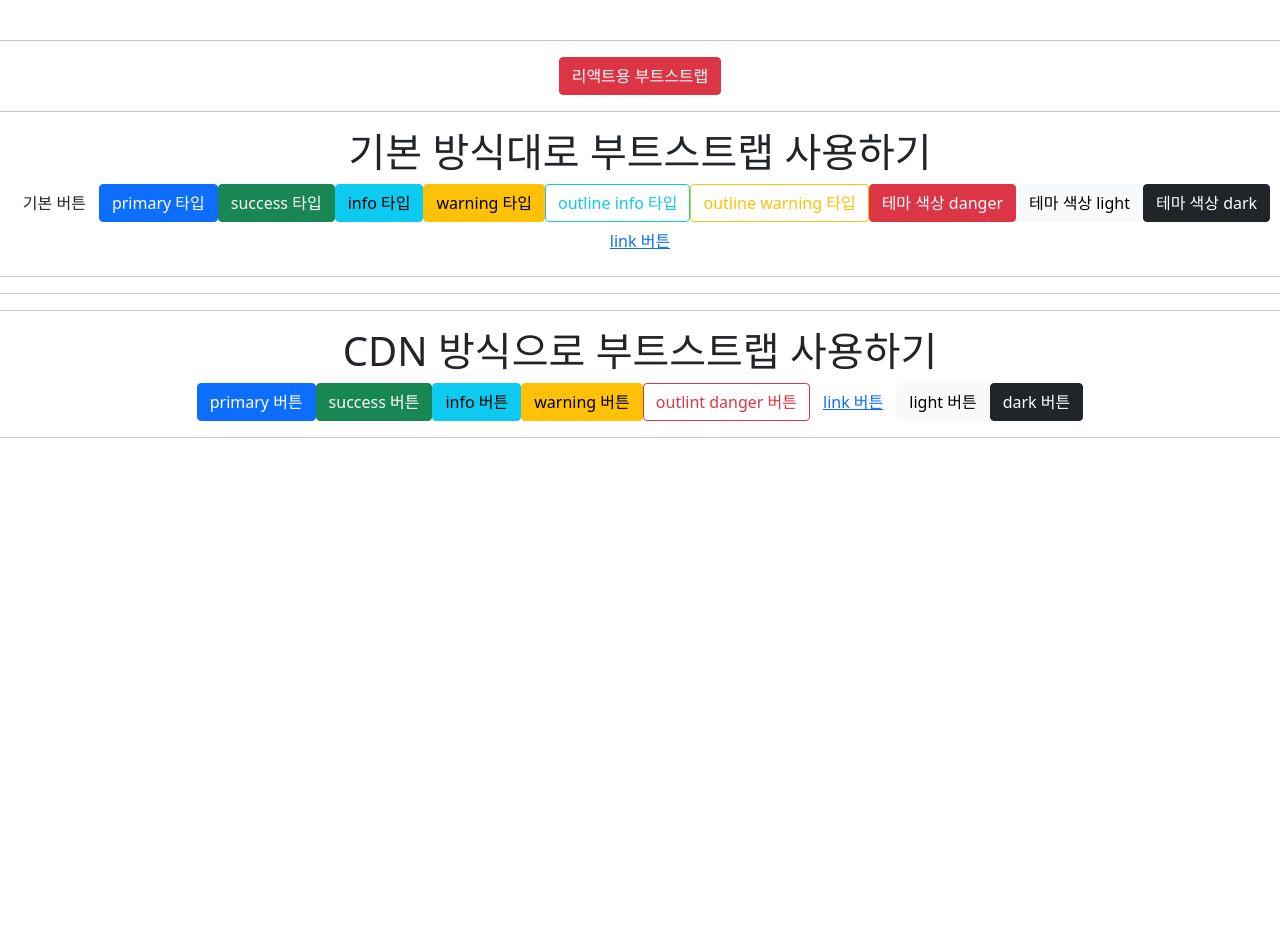
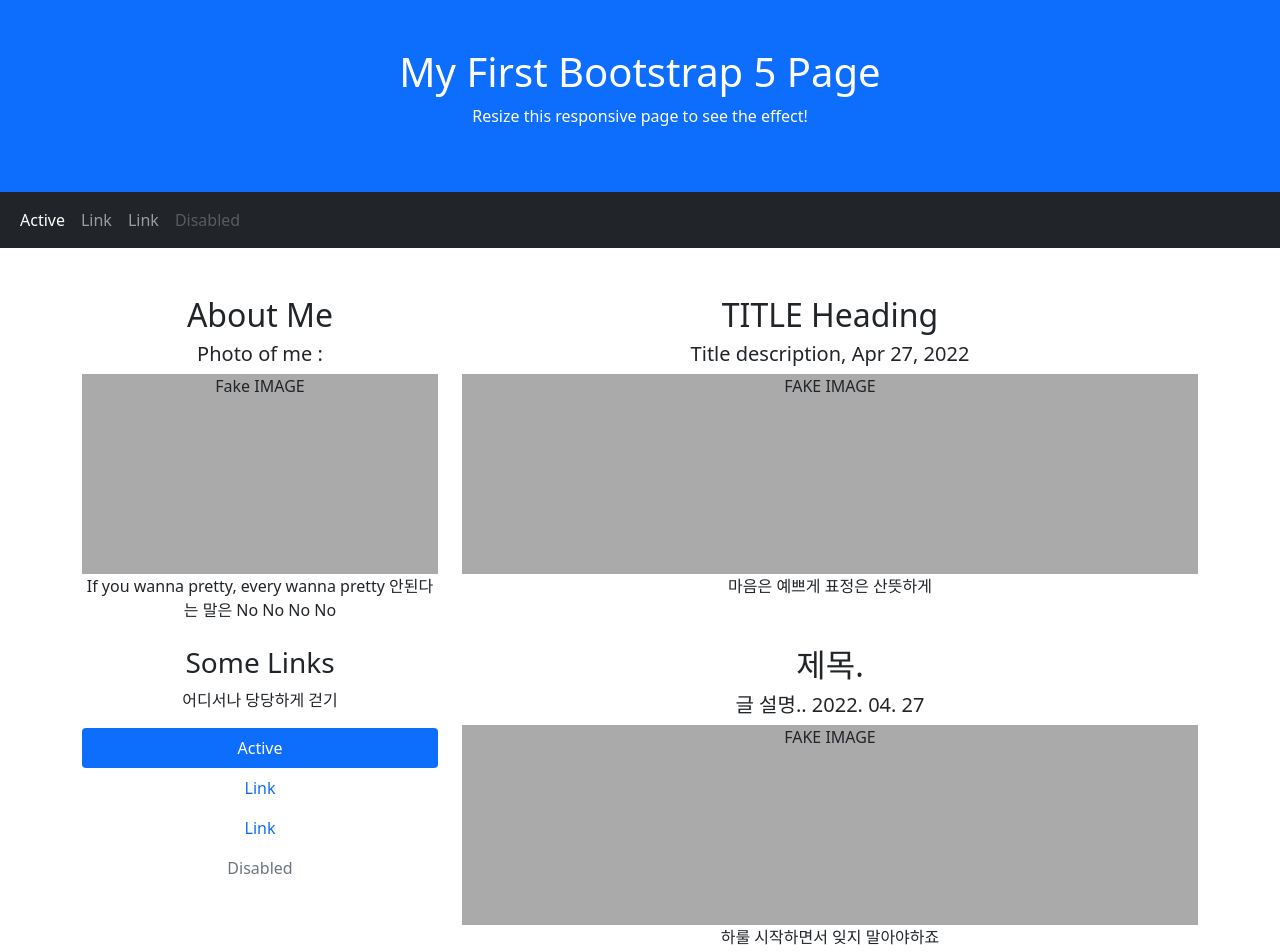
Before and after one commit to keemsane/react-study03-220427, a React (Create React App) app: page / in a window 1280 px wide. Shown: the top 952 px of the page. Before the commit the page ends 800 px from the top, so only its background shows below. Built offline with nearby package versions, Linux system fonts and the light colour scheme.

Commit message:
리액트 부트스트랩으로 만든 웹페이지 예시

```diff
--- a/public/index.html
+++ b/public/index.html
@@ -1,5 +1,5 @@
 <!DOCTYPE html>
-<html lang="en">
+<html lang="ko">
   <head>
     <meta charset="utf-8" />
     <link rel="icon" href="%PUBLIC_URL%/favicon.ico" />
--- a/src/App.js
+++ b/src/App.js
@@ -8,8 +8,9 @@ import './App.css';
 
 // 여러 개 가져올 때
 import { Button, Table, CloseButton, Dropdown } from 'react-bootstrap';
-import BSTest01 from './bstest03';
-import BSTest02 from './bstest04';
+// import BSTest01 from './bstest03';
+// import BSTest02 from './bstest04';
+import Home from './Home05';
 
 // 리액트용 부트스트랩 사용하기
 // 리액트용 부트스트랩 설치
@@ -35,14 +36,15 @@ import BSTest02 from './bstest04';
 function App() {
   return (
     <div className="App">
-      <br />
+      {/* <br />
       <hr />
       <Button className= "btn btn-danger"> 리액트용 부트스트랩 </Button>
       <hr />
       <BSTest01 />
       <hr />
       <BSTest02 />
-      <hr />
+      <hr /> */}
+      <Home />
 
 
       {/* <header className="App-header">
--- a/src/Home05.js
+++ b/src/Home05.js
@@ -0,0 +1,97 @@
+import React from 'react';
+import './Home06.css';
+
+function Home() {
+  return (
+    <div>
+      {/* header */}
+      <div class="bg-primary text-white text-center p-5">
+        <h1>My First Bootstrap 5 Page</h1>
+        <p>Resize this responsive page to see the effect!</p>
+      </div>
+      {/* navigation bar */}
+      <nav class="navbar navbar-expand-sm bg-dark navbar-dark">
+        <div class="container-fluid">
+          <ul class="navbar-nav">
+            <li class="nav-item">
+              <a class="nav-link active" href="#">
+                Active
+              </a>
+            </li>
+            <li class="nav-item">
+              <a class="nav-link" href="#">
+                Link
+              </a>
+            </li>
+            <li class="nav-item">
+              <a class="nav-link" href="#">
+                Link
+              </a>
+            </li>
+            <li class="nav-item">
+              <a class="nav-link disabled" href="#">
+                Disabled
+              </a>
+            </li>
+          </ul>
+        </div>
+      </nav>
+      {/* main */}
+      <div class="container mt-5">
+        <div class="row">
+          {/* side bar */}
+          <div class="col-sm-4">
+            <h2>About Me</h2>
+            <h5>Photo of me : </h5>
+            <div className="fakeimg">Fake IMAGE</div>
+            <p>If you wanna pretty, every wanna pretty 안된다는 말은 No No No No</p>
+            <h3 class="mt-4"> Some Links </h3>
+            <p>어디서나 당당하게 걷기</p>
+            <ul class="nav nav-pills flex-column">
+              <li class="nav-item">
+                <a class="nav-link active" href="#">
+                  Active
+                </a>
+              </li>
+              <li class="nav-item">
+                <a class="nav-link" href="#">
+                  Link
+                </a>
+              </li>
+              <li class="nav-item">
+                <a class="nav-link" href="#">
+                  Link
+                </a>
+              </li>
+              <li class="nav-item">
+                <a class="nav-link disabled" href="#">
+                  Disabled
+                </a>
+              </li>
+            </ul>
+            <hr class="d-sm-none"></hr>
+          </div>
+          {/* main content */}
+          <div class="col-sm-8">
+              <h2>TITLE Heading</h2>
+              <h5> Title description, Apr 27, 2022</h5>
+              <div class = 'fakeimg'>FAKE IMAGE</div>
+              <p>마음은 예쁘게 표정은 산뜻하게</p>
+              <h2 class = "mt-5">제목.</h2>
+              <h5> 글 설명.. 2022. 04. 27</h5>
+              <div class = "fakeimg">FAKE IMAGE</div>
+              <p>하룰 시작하면서 잊지 말아야하죠</p>
+              <p>시사상식은 선택 다 끊임없는 노력이죠~</p>
+          </div>
+        </div>
+      </div>
+
+      {/* footer */}
+      <div class="mt-5 p-4 bg-dark text-white text-center">
+        <p>Footer</p>
+      </div>
+    </div>
+  );
+}
+
+export default Home;
--- /dev/null
+++ b/src/Home06.css
@@ -0,0 +1,4 @@
+.fakeimg {
+    height: 200px;
+    background-color: #aaa;
+}
```
